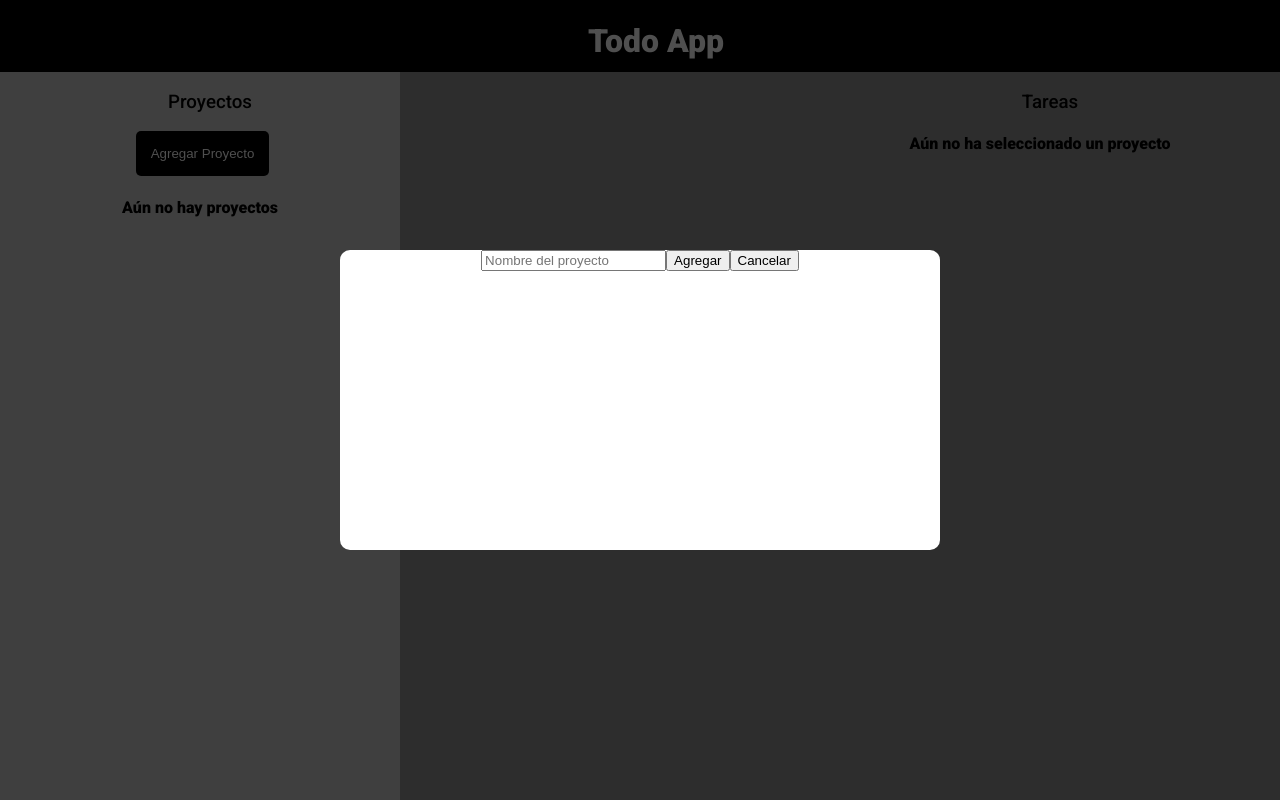
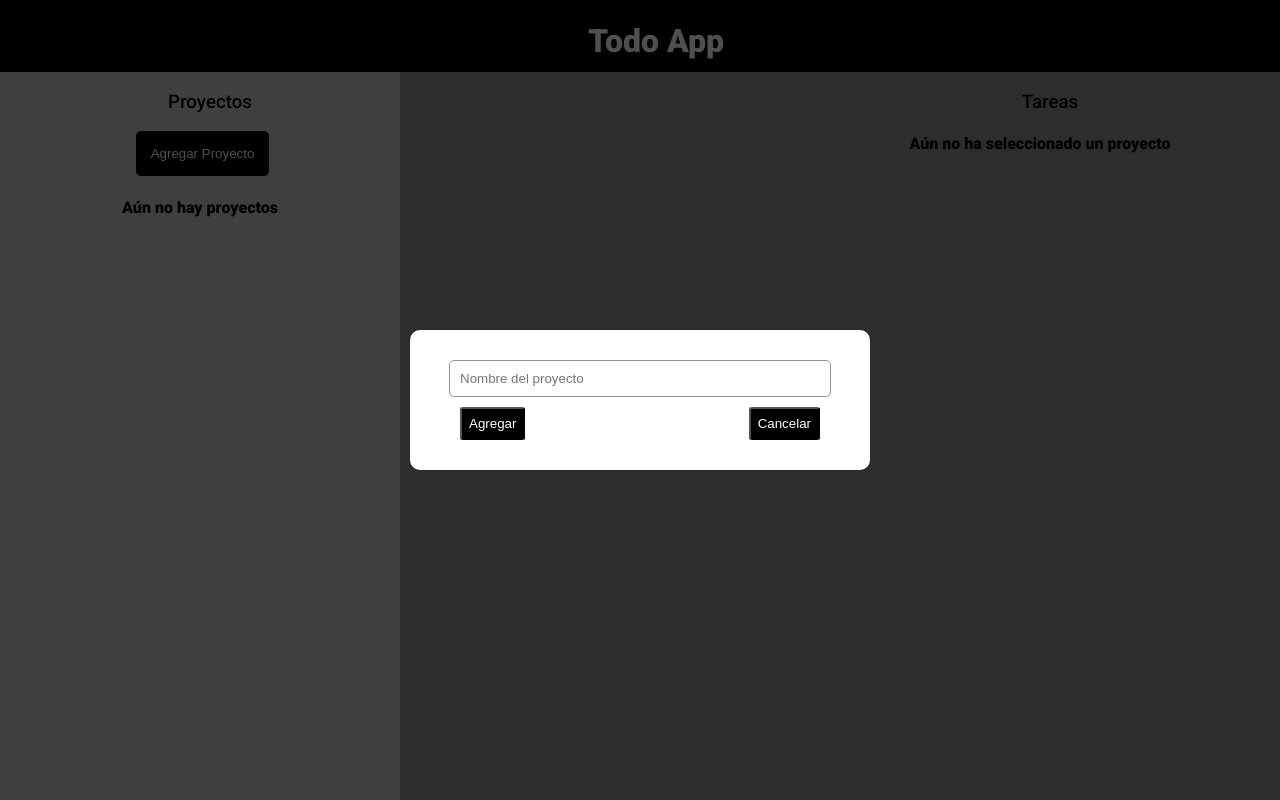
Before and after one commit to nicolasguanzini/curso-odin, a React (Create React App) app in the folder todo-list/: page / in a window 1280 px wide. Both pictures are taken after a click on the button "Agregar Proyecto". Built offline with nearby package versions, Linux system fonts and the light colour scheme; the HTML template or start-up script is replaced by a standard one.

Commit message:
Estilizo el formulario para agregar proyectos

```diff
--- a/todo-list/src/components/Addproject.css
+++ b/todo-list/src/components/Addproject.css
@@ -9,16 +9,43 @@
 }
 
 .add-project{
-    height: 300px;
-    width: 600px;
+    height: auto;
+    width: 400px;
     position: absolute;
     top:50%;
     left:50%;
     transform: translate(-50%,-50%);
     background-color: white;
     border-radius: 10px;
+    padding:30px;
 }
 
 .visibility{
     display: none;
 }
+
+.input-nombre{
+    display: block;
+    width: 90%;
+    margin:auto;
+    padding:10px;
+    border-radius: 5px;
+    border:1px rgb(146, 146, 146) solid;
+    margin-bottom: 10px;
+}
+
+.botones{
+    display: flex;
+    justify-content: space-between;
+    margin-top: 10px;
+    width: 90%;
+    margin:auto;
+}
+
+.botones button{
+    background-color: black;
+    color:white;
+    cursor:pointer;
+    padding:7px;
+    border-radius: 5%;
+}
--- a/todo-list/src/components/Addproject.js
+++ b/todo-list/src/components/Addproject.js
@@ -20,8 +20,10 @@ function Addproject(props) {
         <div className="add-project">
             <form  onSubmit={submitProyecto} className="formulario" >
                 <input onChange={event => setNombreProyecto(event.target.value)} value={nombreProyecto} name="proyectoNuevo" id="proyectoNuevo" type="text" placeholder="Nombre del proyecto" className="input-nombre" required />
-                <button type="submit">Agregar</button>
+                <div className="botones">
+                <button className="botonSubmit" type="submit">Agregar</button>
                 <button type="button" onClick={()=> props.setVisibilidadAddProyecto("cont-add-project visibility")}>Cancelar</button>
+                </div>
             </form>
         </div>
       </div>
```
